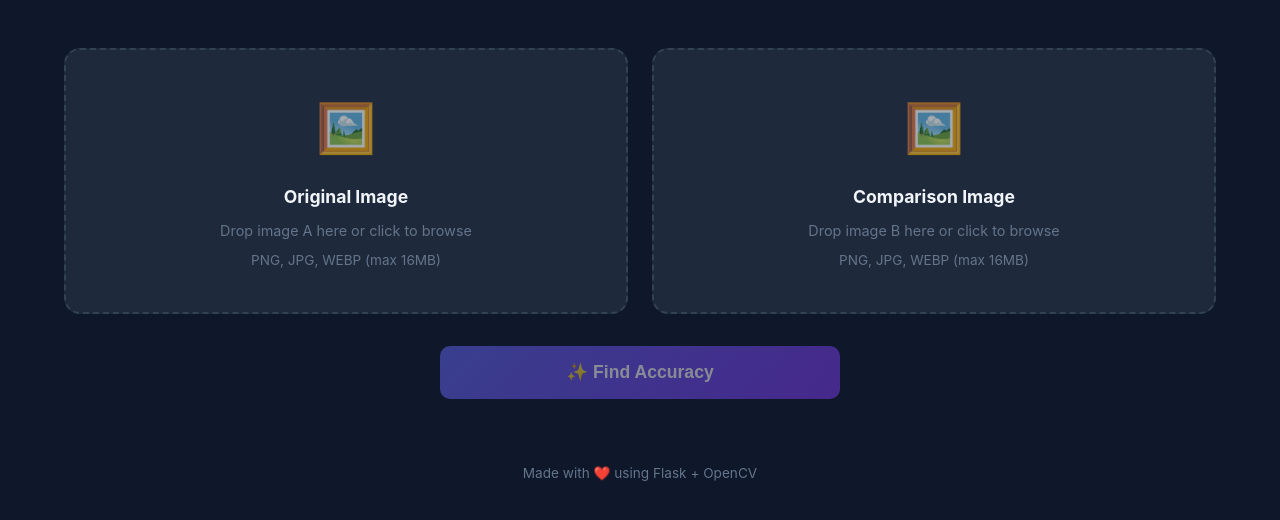
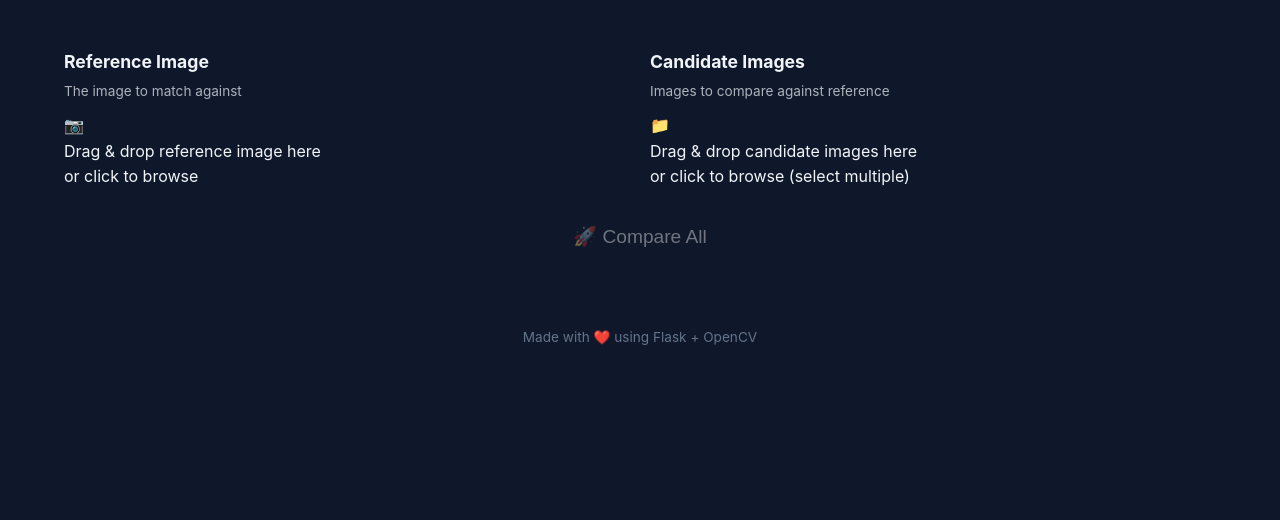
Before and after one commit to sankaroffzl/image-accuracy-finder, a Flask app: page / in a window 1280 px wide. Shown: the part 140-660 px from the top of the page. Run offline with Flask 3, Linux system fonts and the light colour scheme.

Commit message:
feat: update upload page with reference + candidates dropzones

```diff
--- a/static/css/style.css
+++ b/static/css/style.css
@@ -477,3 +477,79 @@
 .count-up {
     animation: countUp 0.5s ease-out;
 }
+
+/* Two-dropzone layout */
+.dropzone-row {
+  display: flex;
+  gap: 20px;
+  margin-bottom: 20px;
+}
+
+.dropzone-wrapper {
+  flex: 1;
+}
+
+.dropzone-wrapper h3 {
+  margin: 0 0 5px;
+  font-size: 1.1em;
+}
+
+.dropzone-hint {
+  font-size: 0.85em;
+  opacity: 0.7;
+  margin: 0 0 10px;
+}
+
+/* File list in candidate dropzone */
+.file-list {
+  text-align: center;
+  padding: 20px;
+}
+
+.file-count {
+  font-weight: 600;
+  margin: 0 0 10px;
+}
+
+/* Keep existing dropzone styles, add adjustments */
+.dropzone .preview {
+  position: relative;
+}
+
+.dropzone .preview img {
+  max-height: 180px;
+  border-radius: 8px;
+}
+
+.remove-btn {
+  position: absolute;
+  top: 5px;
+  right: 5px;
+  background: rgba(0,0,0,0.6);
+  color: white;
+  border: none;
+  border-radius: 50%;
+  width: 24px;
+  height: 24px;
+  cursor: pointer;
+  font-size: 12px;
+}
+
+/* Compare all button */
+.compare-btn {
+  display: block;
+  width: 100%;
+  padding: 15px;
+  font-size: 1.2em;
+  border: none;
+  border-radius: 8px;
+  background: var(--primary);
+  color: white;
+  cursor: pointer;
+  transition: opacity 0.3s;
+}
+
+.compare-btn:disabled {
+  opacity: 0.4;
+  cursor: not-allowed;
+}
--- a/static/js/main.js
+++ b/static/js/main.js
@@ -1,113 +1,123 @@
-// === DOM References ===
-const form = document.getElementById('compareForm');
-const btnCompare = document.getElementById('btnCompare');
-const zoneA = document.getElementById('zoneA');
-const zoneB = document.getElementById('zoneB');
-const inputA = document.getElementById('imageA');
-const inputB = document.getElementById('imageB');
-const loadingOverlay = document.getElementById('loadingOverlay');
-const themeToggle = document.getElementById('themeToggle');
+// Reference dropzone
+const refDropzone = document.getElementById('ref-dropzone');
+const refInput = document.getElementById('ref-input');
+const refPreview = document.getElementById('ref-preview');
+const refImg = document.getElementById('ref-img');
+const refRemove = document.getElementById('ref-remove');
 
-// === Theme Toggle ===
-let isDark = true;
-themeToggle.addEventListener('click', () => {
-    isDark = !isDark;
-    document.documentElement.setAttribute('data-theme', isDark ? 'dark' : 'light');
-    document.body.classList.toggle('light-theme', !isDark);
-    themeToggle.textContent = isDark ? '🌙' : '☀️';
+let refFile = null;
+let candFiles = [];
+
+// Reference: click to browse
+refDropzone.addEventListener('click', () => refInput.click());
+refInput.addEventListener('change', (e) => {
+  if (e.target.files[0]) handleRefFile(e.target.files[0]);
 });
 
-// === Drag & Drop + File Selection ===
-function setupUploadZone(zone, input) {
-    // Click to upload
-    zone.addEventListener('click', () => input.click());
+// Reference: drag & drop
+refDropzone.addEventListener('dragover', (e) => { e.preventDefault(); refDropzone.classList.add('dragover'); });
+refDropzone.addEventListener('dragleave', () => refDropzone.classList.remove('dragover'));
+refDropzone.addEventListener('drop', (e) => {
+  e.preventDefault();
+  refDropzone.classList.remove('dragover');
+  if (e.dataTransfer.files[0]) handleRefFile(e.dataTransfer.files[0]);
+});
 
-    input.addEventListener('change', () => {
-        if (input.files.length > 0) {
-            previewImage(zone, input.files[0]);
-        }
-        updateButtonState();
-    });
-
-    // Drag & drop
-    zone.addEventListener('dragover', (e) => {
-        e.preventDefault();
-        zone.classList.add('dragover');
-    });
-
-    zone.addEventListener('dragleave', () => {
-        zone.classList.remove('dragover');
-    });
-
-    zone.addEventListener('drop', (e) => {
-        e.preventDefault();
-        zone.classList.remove('dragover');
-        if (e.dataTransfer.files.length > 0) {
-            const file = e.dataTransfer.files[0];
-            const validTypes = ['image/png', 'image/jpeg', 'image/webp'];
-            if (!validTypes.includes(file.type)) {
-                alert('Please upload a PNG, JPG, or WEBP image.');
-                return;
-            }
-            if (file.size > 16 * 1024 * 1024) {
-                alert('File is too large. Maximum is 16MB.');
-                return;
-            }
-            input.files = e.dataTransfer.files;
-            previewImage(zone, file);
-            updateButtonState();
-        }
-    });
+function handleRefFile(file) {
+  refFile = file;
+  const reader = new FileReader();
+  reader.onload = (e) => {
+    refImg.src = e.target.result;
+    refPreview.hidden = false;
+    refDropzone.querySelector('.dropzone-content').hidden = true;
+  };
+  reader.readAsDataURL(file);
+  updateCompareBtn();
 }
 
-function previewImage(zone, file) {
-    const reader = new FileReader();
-    reader.onload = (e) => {
-        zone.classList.add('has-image');
-        zone.innerHTML = `
-            <img src="${e.target.result}" class="upload-preview" alt="Preview">
-            <p style="color: var(--text-secondary); font-size: 0.9rem;">${file.name}</p>
-        `;
-    };
-    reader.readAsDataURL(file);
+refRemove.addEventListener('click', (e) => {
+  e.stopPropagation();
+  refFile = null;
+  refPreview.hidden = true;
+  refDropzone.querySelector('.dropzone-content').hidden = false;
+  refInput.value = '';
+  updateCompareBtn();
+});
+
+// Candidates dropzone
+const candDropzone = document.getElementById('cand-dropzone');
+const candInput = document.getElementById('cand-input');
+const candList = document.getElementById('cand-list');
+const candCount = document.getElementById('cand-count');
+const candClear = document.getElementById('cand-clear');
+
+candDropzone.addEventListener('click', () => candInput.click());
+candInput.addEventListener('change', (e) => {
+  if (e.target.files.length) handleCandFiles(e.target.files);
+});
+
+candDropzone.addEventListener('dragover', (e) => { e.preventDefault(); candDropzone.classList.add('dragover'); });
+candDropzone.addEventListener('dragleave', () => candDropzone.classList.remove('dragover'));
+candDropzone.addEventListener('drop', (e) => {
+  e.preventDefault();
+  candDropzone.classList.remove('dragover');
+  if (e.dataTransfer.files.length) handleCandFiles(e.dataTransfer.files);
+});
+
+function handleCandFiles(files) {
+  candFiles = [...candFiles, ...Array.from(files)];
+  candCount.textContent = candFiles.length;
+  candList.hidden = false;
+  updateCompareBtn();
 }
 
-function updateButtonState() {
-    const hasBoth = inputA.files.length > 0 && inputB.files.length > 0;
-    btnCompare.classList.toggle('active', hasBoth);
-    btnCompare.disabled = !hasBoth;
+candClear.addEventListener('click', (e) => {
+  e.stopPropagation();
+  candFiles = [];
+  candCount.textContent = '0';
+  candList.hidden = true;
+  candInput.value = '';
+  updateCompareBtn();
+});
+
+function updateCompareBtn() {
+  document.getElementById('batch-compare-btn').disabled = !(refFile && candFiles.length > 0);
 }
 
-// Initialize upload zones
-setupUploadZone(zoneA, inputA);
-setupUploadZone(zoneB, inputB);
+// Submit batch comparison
+document.getElementById('batch-compare-btn').addEventListener('click', async () => {
+  const formData = new FormData();
+  formData.append('reference', refFile);
+  candFiles.forEach(f => formData.append('candidates', f));
 
-// === Form Submission ===
-form.addEventListener('submit', async (e) => {
-    e.preventDefault();
+  document.getElementById('loading').hidden = false;
+  document.getElementById('batch-compare-btn').disabled = true;
 
-    const formData = new FormData();
-    formData.append('image_a', inputA.files[0]);
-    formData.append('image_b', inputB.files[0]);
+  try {
+    const resp = await fetch('/compare-batch', { method: 'POST', body: formData });
+    const data = await resp.json();
 
-    loadingOverlay.classList.add('active');
+    if (data.success) {
+      // Store results and redirect
+      sessionStorage.setItem('batchResults', JSON.stringify(data.results));
+      window.location.href = '/batch-results';
+    } else {
+      alert('Error: ' + data.error);
+    }
+  } catch (err) {
+    alert('Error: ' + err.message);
+  } finally {
+    document.getElementById('loading').hidden = true;
+  }
+});
 
-    try {
-        const response = await fetch('/compare', {
-            method: 'POST',
-            body: formData,
-        });
+// Theme toggle
+document.getElementById('themeToggle')?.addEventListener('click', () => {
+  document.body.classList.toggle('dark');
+  localStorage.setItem('theme', document.body.classList.contains('dark') ? 'dark' : 'light');
+});
 
-        const data = await response.json();
-
-        if (data.success) {
-            window.location.href = `/results/${data.id}`;
-        } else {
-            alert('Error: ' + (data.error || 'Unknown error occurred'));
-            loadingOverlay.classList.remove('active');
-        }
-    } catch (err) {
-        alert('Network error. Please try again.');
-        loadingOverlay.classList.remove('active');
-    }
-});
+// Load saved theme
+if (localStorage.getItem('theme') === 'dark') {
+  document.body.classList.add('dark');
+}
--- a/templates/index.html
+++ b/templates/index.html
@@ -25,31 +25,53 @@
         <div class="error-banner fade-in">{{ error }}</div>
         {% endif %}
 
-        <form id="compareForm" enctype="multipart/form-data">
-            <div class="upload-grid">
-                <!-- Image A -->
-                <div class="upload-zone" id="zoneA">
-                    <div class="upload-icon">🖼️</div>
-                    <h3>Original Image</h3>
-                    <p>Drop image A here or click to browse</p>
-                    <span class="upload-label">PNG, JPG, WEBP (max 16MB)</span>
-                    <input type="file" id="imageA" name="image_a" accept="image/png,image/jpeg,image/webp">
+        <div class="upload-section">
+          <div class="dropzone-row">
+            <!-- Reference dropzone -->
+            <div class="dropzone-wrapper">
+              <h3>Reference Image</h3>
+              <p class="dropzone-hint">The image to match against</p>
+              <div class="dropzone" id="ref-dropzone">
+                <div class="dropzone-content">
+                  <span class="dropzone-icon">📷</span>
+                  <p>Drag & drop reference image here</p>
+                  <p class="small">or click to browse</p>
+                  <input type="file" id="ref-input" accept="image/*" hidden>
                 </div>
-
-                <!-- Image B -->
-                <div class="upload-zone" id="zoneB">
-                    <div class="upload-icon">🖼️</div>
-                    <h3>Comparison Image</h3>
-                    <p>Drop image B here or click to browse</p>
-                    <span class="upload-label">PNG, JPG, WEBP (max 16MB)</span>
-                    <input type="file" id="imageB" name="image_b" accept="image/png,image/jpeg,image/webp">
+                <div class="preview" id="ref-preview" hidden>
+                  <img id="ref-img" alt="Reference preview">
+                  <button class="remove-btn" id="ref-remove">✕</button>
                 </div>
+              </div>
             </div>
 
-            <button type="submit" class="btn-compare" id="btnCompare" disabled>
-                ✨ Find Accuracy
-            </button>
-        </form>
+            <!-- Candidates dropzone -->
+            <div class="dropzone-wrapper">
+              <h3>Candidate Images</h3>
+              <p class="dropzone-hint">Images to compare against reference</p>
+              <div class="dropzone" id="cand-dropzone">
+                <div class="dropzone-content">
+                  <span class="dropzone-icon">📁</span>
+                  <p>Drag & drop candidate images here</p>
+                  <p class="small">or click to browse (select multiple)</p>
+                  <input type="file" id="cand-input" accept="image/*" multiple hidden>
+                </div>
+                <div class="file-list" id="cand-list" hidden>
+                  <p class="file-count"><span id="cand-count">0</span> images selected</p>
+                  <button class="remove-btn" id="cand-clear">Clear all</button>
+                </div>
+              </div>
+            </div>
+          </div>
+
+          <button class="compare-btn" id="batch-compare-btn" disabled>
+            🚀 Compare All
+          </button>
+          <div id="loading" hidden>
+            <div class="spinner"></div>
+            <p id="loading-text">Comparing images...</p>
+          </div>
+        </div>
     </div>
 
     <footer class="footer">
```
